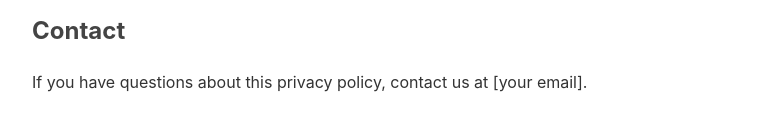
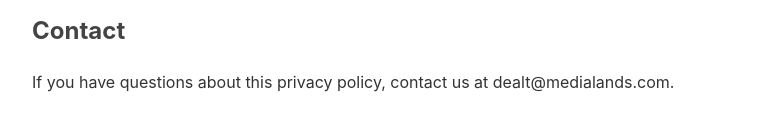
Before and after one commit to CatevoAdmin/dealt-privacy, a plain HTML site: page index.html in a window 1280 px wide. Shown: the part 1037-1168 px from the top of the page, without its empty margins (258-1018 px from the left). Drawn offline with Linux system fonts and the light colour scheme.

Commit message:
Add contact email

```diff
--- a/index.html
+++ b/index.html
@@ -46,6 +46,6 @@
     <p>If we update this policy, we will post the new version here with an updated date.</p>
 
     <h2>Contact</h2>
-    <p>If you have questions about this privacy policy, contact us at [your email].</p>
+    <p>If you have questions about this privacy policy, contact us at dealt@medialands.com.</p>
 </body>
 </html>
```
Also changed, not shown: 1 other file.
